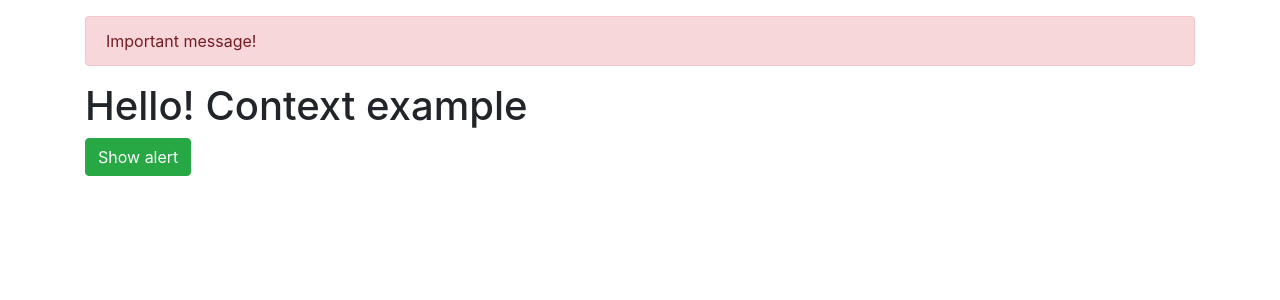
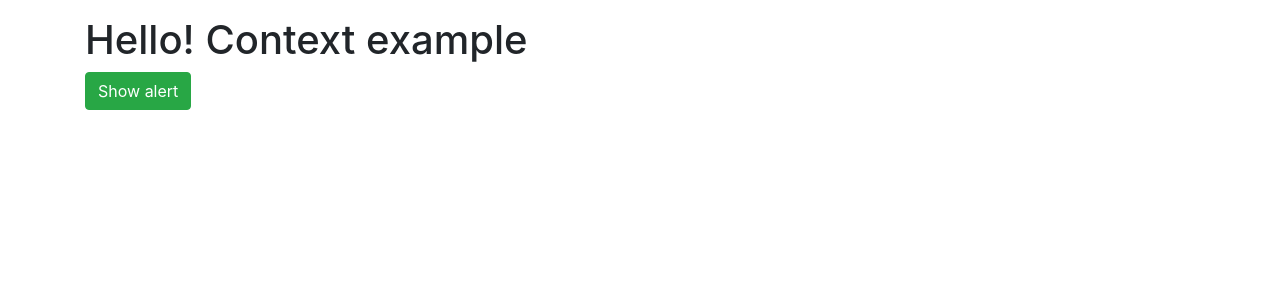
Before and after one commit to smaffy/react-hooks, a React (Create React App) app: page / in a window 1280 px wide. Shown: the top 300 px of the page. Built offline with nearby package versions, Linux system fonts and the light colour scheme.

Commit message:
6.1 useContext

```diff
--- a/src/Alert.js
+++ b/src/Alert.js
@@ -1,7 +1,12 @@
-import React from "react";
+import React, {useContext} from "react";
+import {AllertContext} from "./App";
 
 
 function Alert() {
+    const alert = useContext(AllertContext)
+
+    if(!alert) return null
+
     return (
         <div className={'alert alert-danger'}>
             Important message!
--- a/src/App.js
+++ b/src/App.js
@@ -3,13 +3,20 @@ import Main from "./Main";
 import Alert from "./Alert";
 
 
+export const AllertContext = React.createContext()
+
 function App() {
+    const [alert, setAlert] = useState(false)
+
+    const toggleAlert = () => setAlert(prev => !prev)
 
     return (
-        <div className='container pt-3'>
-            <Alert />
-            <Main />
-        </div>
+        <AllertContext.Provider value={alert}>
+            <div className='container pt-3'>
+                <Alert />
+                <Main toggle={toggleAlert} />
+            </div>
+        </AllertContext.Provider>
     )
 }
 
--- a/src/Main.js
+++ b/src/Main.js
@@ -1,11 +1,11 @@
 import React from "react";
 
 
-function Main() {
+function Main({toggle}) {
     return (
         <div>
             <h1>Hello! Context example</h1>
-            <button className="btn btn-success">Show alert</button>
+            <button className="btn btn-success" onClick={toggle}>Show alert</button>
         </div>
     )
 }
```
Also changed, not shown: 1 other file (tests, documents, lock files or other folders).
